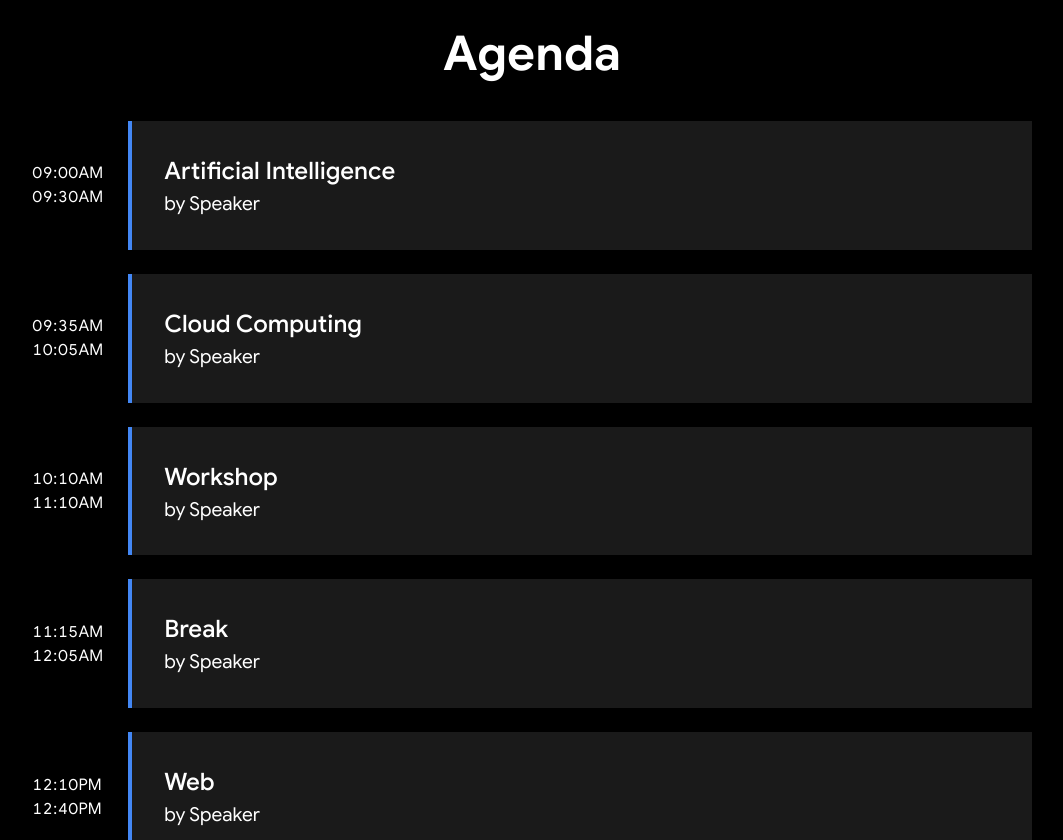
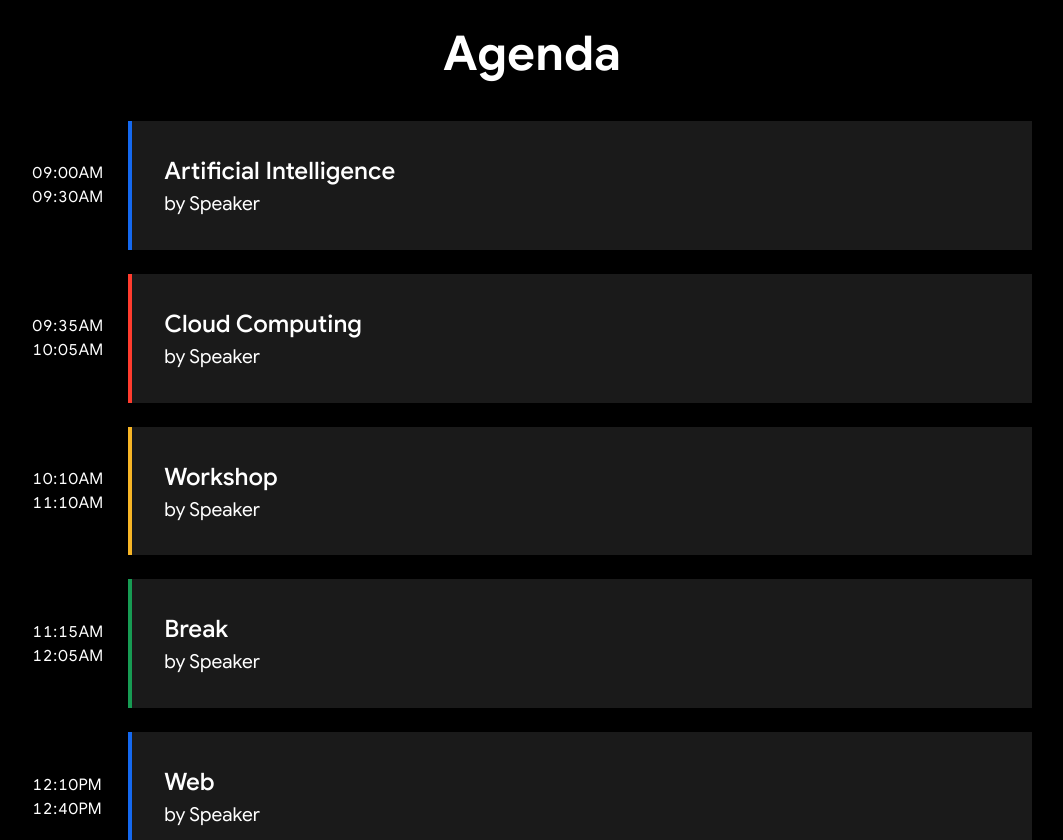
Before and after one commit to GDSCImamu/DevFest, a plain HTML site: page index.html in a window 1280 px wide. Shown: the part 1960-2800 px from the top of the page, without its empty margins (108-1171 px from the left). Drawn offline with Linux system fonts and the light colour scheme.

Commit message:
Modified agenda items' border color

```diff
--- a/style.css
+++ b/style.css
@@ -151,7 +151,7 @@ address {
 /* Custom properties */
 :root {
   /* primary colors */
-  --blue: hsl(217, 89%, 61%);
+  --blue: hsl(217, 87%, 51%);
 
   /* neutral colors */
   --white: hsl(0, 0%, 100%);
@@ -171,7 +171,7 @@ address {
 /* Scroll Bar */
 body {
   --sb-track-color: #000000;
-  --sb-thumb-color: #4387f4;
+  --sb-thumb-color: #176bef;
   --sb-size: 10px;
 
   scrollbar-color: var(--sb-thumb-color) var(--sb-track-color);
@@ -898,6 +898,18 @@ main {
   backdrop-filter: blur(100px);
 }
 
+.agenda__listitem:nth-of-type(4n + 2) .agenda__inner {
+  border-color: hsl(4, 100%, 59%);
+}
+
+.agenda__listitem:nth-of-type(4n + 3) .agenda__inner {
+  border-color: hsl(41, 93%, 56%);
+}
+
+.agenda__listitem:nth-of-type(4n + 4) .agenda__inner {
+  border-color: hsl(147, 74%, 35%);
+}
+
 .agenda__item {
   font-size: 1rem;
 }
```
